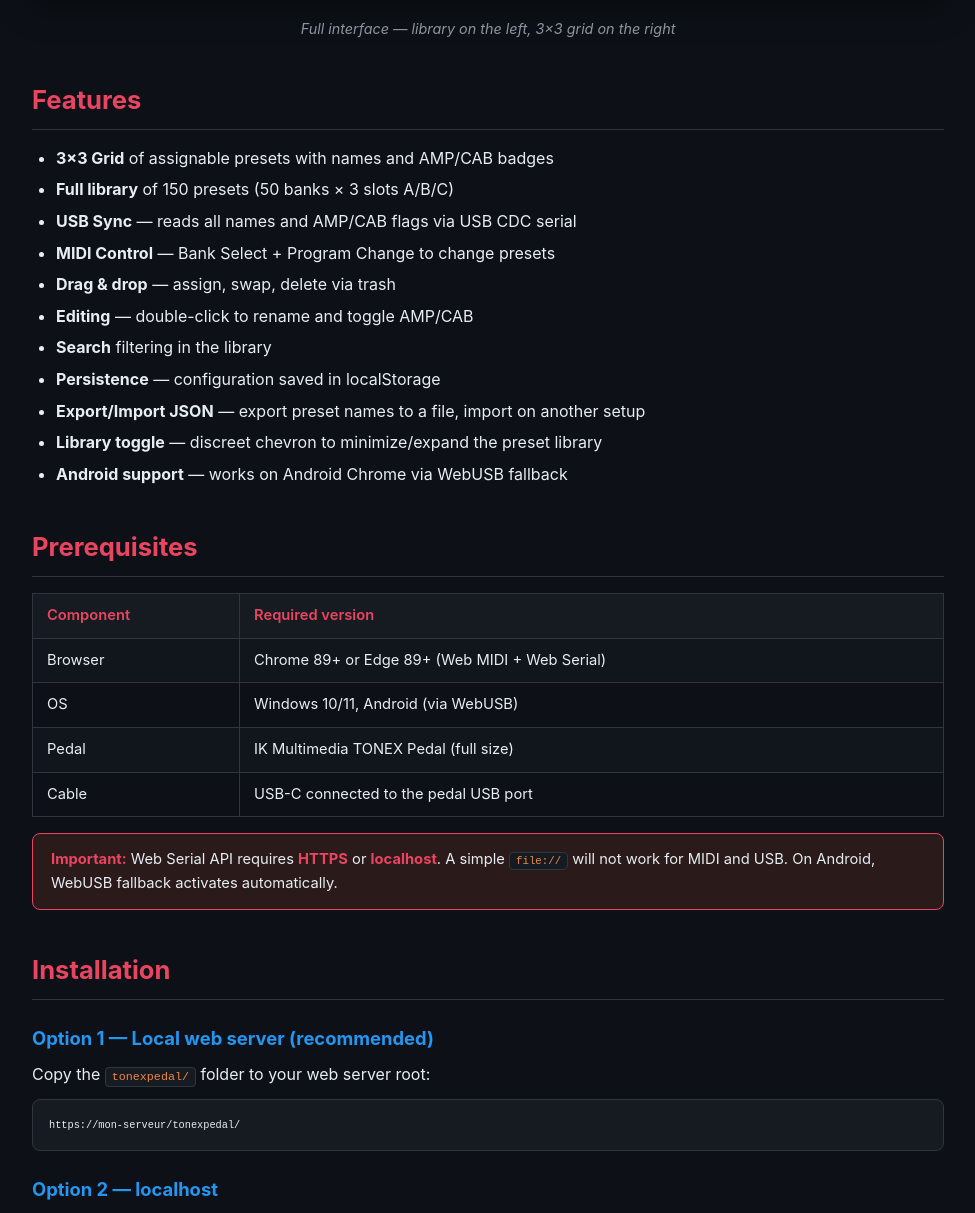
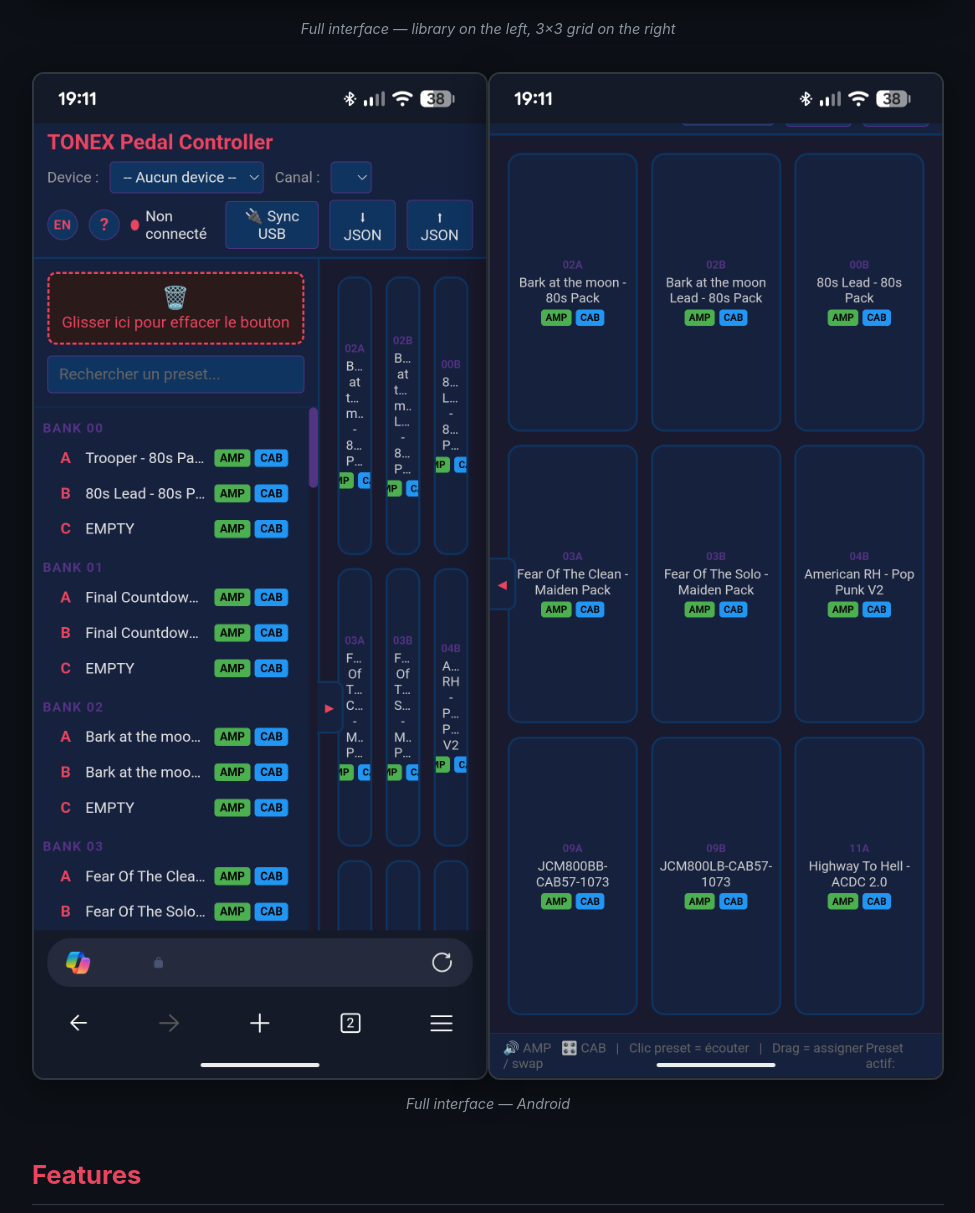
Before and after one commit to brunothesatellite/tonexpedal, a plain HTML site: page docs/index.html in a window 1280 px wide. Shown: the part 872-2085 px from the top of the page, without its empty margins (152-1127 px from the left). Drawn offline with Linux system fonts and the light colour scheme.

Commit message:
Màj documentation avec vidéo (README) et captures android (README + HTML)

```diff
--- a/docs/index.html
+++ b/docs/index.html
@@ -251,6 +251,18 @@
             pre { font-size: 0.78em; }
             .lang-toggle { position: static; margin-top: 12px; display: inline-block; }
         }
+
+        .android-row {
+    display: flex;
+    width: 100%;          /* même largeur que tnx1 */
+    gap: 0;               /* pas d'espace entre les images */
+}
+
+.android-row img {
+    width: 50%;           /* 2 images = 50% + 50% = 100% */
+    height: auto;         /* garde les proportions */
+    display: block;
+}
     </style>
 </head>
 <body>
@@ -259,14 +271,22 @@
     <button id="langToggle" class="lang-toggle">EN</button>
     <h1>TONEX Pedal Controller</h1>
     <p id="hero-desc">Contrôleur web pour l'IK Multimedia TONEX Pedal — Grille 3×3, synchronisation USB, bibliothèque de presets.</p>
-    <span class="version">v1.1 — 2026</span>
+    <span class="version">v2.0 — 2026</span>
 </div>
 
 <div class="container">
 
-    <figure class="screenshot">
-        <img src="../captures/tnx1.png" alt="TONEX Pedal Controller interface">
-        <figcaption id="cap-fig">Interface complète — bibliothèque à gauche, grille 3×3 à droite</figcaption>
+   <figure class="screenshot">
+    <img src="../captures/tnx1.png" alt="TONEX Pedal Controller interface PC">
+    <figcaption id="cap-fig">Interface complète — bibliothèque à gauche, grille 3×3 à droite (PC)</figcaption>
+    </figure>
+
+    <figure class="screenshot android-pair">
+        <div class="android-row">
+            <img src="../captures/android1.png" alt="TONEX Pedal Controller interface Android1">
+            <img src="../captures/android2.png" alt="TONEX Pedal Controller interface Android2">
+        </div>
+        <figcaption id="cap-fig-android">Interface complète — Android</figcaption>
     </figure>
 
     <h2 id="h-features">Fonctionnalités</h2>
@@ -543,8 +563,8 @@
 
     <h2 data-t="h-credits">Crédits</h2>
     <ul>
-        <li data-t="credit-builty">Protocole USB CDC : reverse-engineered depuis <a href="https://github.com/Builty/usb_tonex_one" style="color:var(--accent)">Builty/usb_tonex_one</a></li>
-        <li data-t="credit-vit3k">Documentation protocole : <a href="https://github.com/vit3k/tonex-one-js" style="color:var(--accent)">vit3k/tonex-one-js</a></li>
+        <li data-t="credit-builty">Protocole USB CDC : reverse-engineered depuis <a href="https://github.com/Builty/TonexOneController" style="color:var(--accent)">Builty/TonexOneController</a></li>
+        <li data-t="credit-vit3k">Documentation protocole : <a href="https://github.com/vit3k/tonex_controller" style="color:var(--accent)">vit3k/tonex_controller</a></li>
     </ul>
 
 </div>
@@ -560,6 +580,7 @@
         fr: {
             'hero-desc': 'Contrôleur web pour l\'IK Multimedia TONEX Pedal — Grille 3×3, synchronisation USB, bibliothèque de presets.',
             'cap-fig': 'Interface complète — bibliothèque à gauche, grille 3×3 à droite',
+            'cap-fig-android': 'Interface complète — Android',
             'h-features': 'Fonctionnalités',
             'feat-grid': 'Grille 3×3', 'feat-grid-desc': 'de presets assignables avec noms et badges AMP/CAB',
             'feat-lib': 'Bibliothèque complète', 'feat-lib-desc': 'des 150 presets (50 banks × 3 slots A/B/C)',
@@ -670,14 +691,15 @@
             'ts-empty': 'Page vide après chargement', 'ts-empty-sol': 'Recharger. Vider localStorage si corrompu',
             'ts-android-sync': 'Android : Sync ne lit pas les données', 'ts-android-sync-sol': 'Le fallback WebUSB devrait s\'activer automatiquement. Vérifier les logs d\'interface/endpoint dans la console',
             'h-credits': 'Crédits',
-            'credit-builty': 'Protocole USB CDC : reverse-engineered depuis <a href="https://github.com/Builty/usb_tonex_one" style="color:var(--accent)">Builty/usb_tonex_one</a>',
-            'credit-vit3k': 'Documentation protocole : <a href="https://github.com/vit3k/tonex-one-js" style="color:var(--accent)">vit3k/tonex-one-js</a>',
+            'credit-builty': 'Protocole USB CDC : reverse-engineered depuis <a href="https://github.com/Builty/TonexOneController" style="color:var(--accent)">Builty/TonexOneController</a>',
+            'credit-vit3k': 'Documentation protocole : <a href="https://github.com/vit3k/tonex_controller" style="color:var(--accent)">vit3k/tonex_controller</a>',
             'footer-back': '← Retour au contrôleur',
             'langToggle': 'EN', 'htmlLang': 'fr'
         },
         en: {
             'hero-desc': 'Web controller for IK Multimedia TONEX Pedal — 3×3 grid, USB sync, preset library.',
             'cap-fig': 'Full interface — library on the left, 3×3 grid on the right',
+            'cap-fig-android': 'Full interface — Android',
             'h-features': 'Features',
             'feat-grid': '3×3 Grid', 'feat-grid-desc': 'of assignable presets with names and AMP/CAB badges',
             'feat-lib': 'Full library', 'feat-lib-desc': 'of 150 presets (50 banks × 3 slots A/B/C)',
@@ -788,8 +810,8 @@
             'ts-empty': 'Page empty after load', 'ts-empty-sol': 'Reload. Clear localStorage if corrupted',
             'ts-android-sync': 'Android: Sync doesn\'t read data', 'ts-android-sync-sol': 'WebUSB fallback should auto-activate. Check interface/endpoint logs in console',
             'h-credits': 'Credits',
-            'credit-builty': 'USB CDC protocol: reverse-engineered from <a href="https://github.com/Builty/usb_tonex_one" style="color:var(--accent)">Builty/usb_tonex_one</a>',
-            'credit-vit3k': 'Protocol docs: <a href="https://github.com/vit3k/tonex-one-js" style="color:var(--accent)">vit3k/tonex-one-js</a>',
+            'credit-builty': 'USB CDC protocol: reverse-engineered from <a href="https://github.com/Builty/TonexOneController" style="color:var(--accent)">Builty/TonexOneController</a>',
+            'credit-vit3k': 'Protocol docs: <a href="https://github.com/vit3k/tonex_controller" style="color:var(--accent)">vit3k/tonex_controller</a>',
             'footer-back': '← Back to controller',
             'langToggle': 'FR', 'htmlLang': 'en'
         }
```
Also changed, not shown: captures/android1.png (added), captures/android2.png (added), 2 other files.
